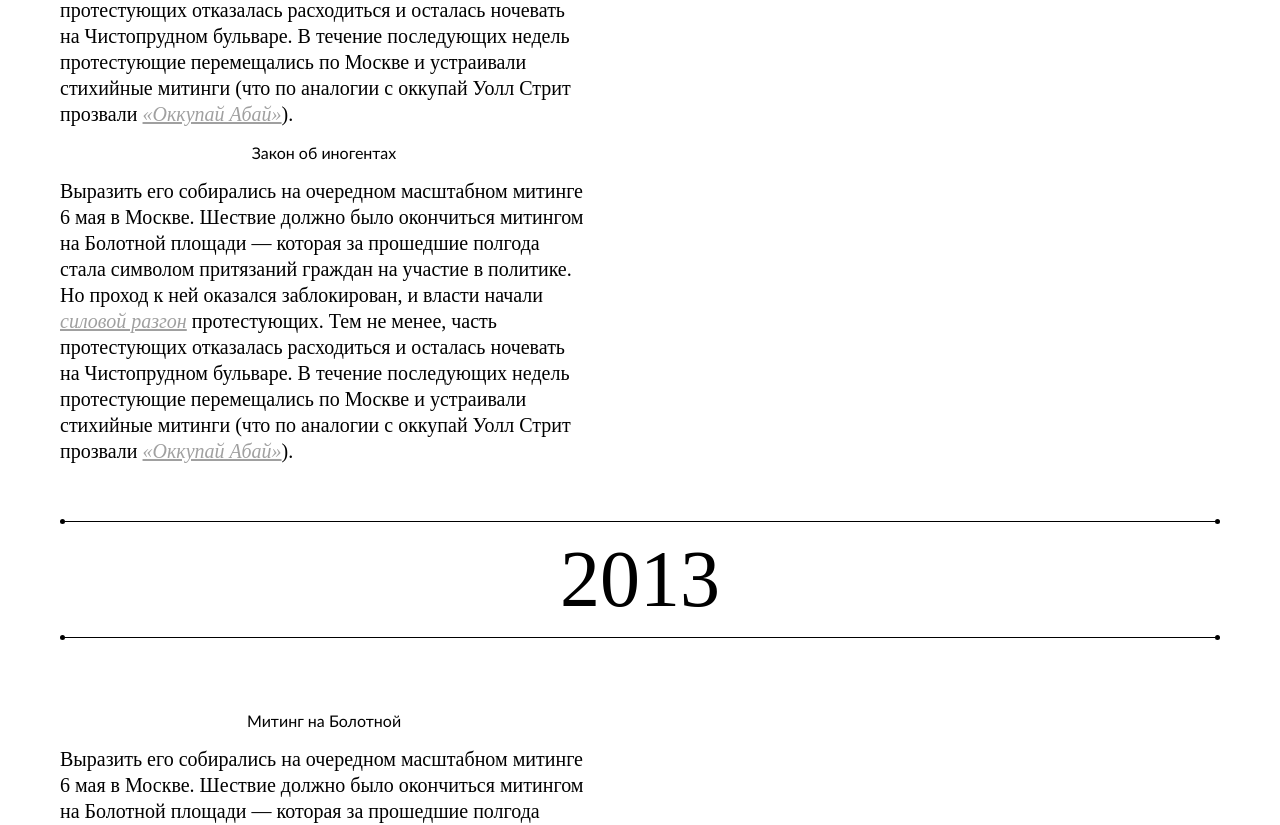
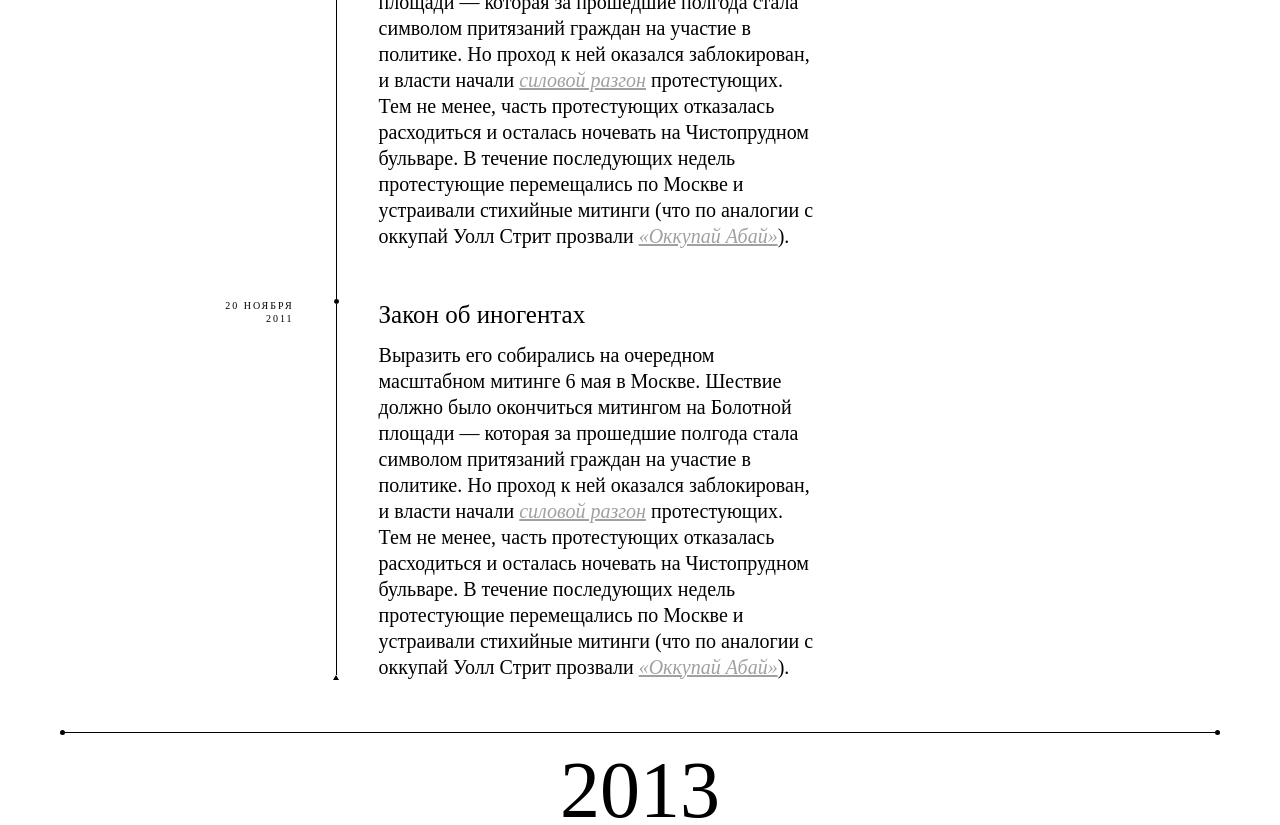
Before and after one commit to Shar1892/AU_Memo, a React (Create React App) app: page / in a window 1280 px wide. Shown: the part 3460-4285 px from the top of the page. Built offline with nearby package versions, Linux system fonts and the light colour scheme.

Commit message:
feat: сделал компонент части таймлайна

```diff
--- a/src/components/timelinePart/timelinePart.css
+++ b/src/components/timelinePart/timelinePart.css
@@ -1,11 +1,89 @@
+.timelinePart {
+	width: 60%;
+	display: grid;
+	grid-template-columns: 1fr 5px 6fr;
+	column-gap: 40px;
+}
+
+.timelinePart__date-container {
+	width: 100%;
+	display: flex;
+	flex-direction: column;
+	align-items: flex-end;
+}
+
+.timelinePart__date {
+	margin: 0;
+	font-family: 'Quant Antiqua';
+	font-style: normal;
+	font-weight: 400;
+	font-size: 10px;
+	line-height: 130%;
+	letter-spacing: 0.2em;
+	text-transform: uppercase;
+	color: var(--simple-text-color);
+}
+
+.timelinePart__separator-container {
+	width: 100%;
+	display: flex;
+	flex-direction: column;
+	align-items: center;
+}
+
+.timelinePart__separator-dot {
+	width: 5px;
+	height: 5px;
+	border-radius: 50%;
+	background-color: #000000;
+}
+
+.timelinePart__separator-line {
+	width: 1px;
+	height: 100%;
+	background-color: #000000;
+}
+
+.timelinePart__separator-triangle {
+	width: 0;
+	height: 0;
+	border-left: 3px solid transparent;
+	border-right: 3px solid transparent;
+	border-bottom: 5px solid #000000;
+}
+
+.timelinePart__content-container {
+	width: 100%;
+	display: flex;
+	flex-direction: column;
+	padding-bottom: 50px;
+	box-sizing: border-box;
+}
+
+.timelinePart__content-container_last {
+	padding-bottom: 0;
+}
+
+.timelinePart__content-title {
+	margin: 0 0 10px 0;
+	font-family: 'Quant Antiqua';
+	font-style: normal;
+	font-weight: 400;
+	font-size: 25px;
+	line-height: 130%;
+	color: var(--simple-text-color);
+}
+
+/*
 .timelinePart {
 	width: 528px;
 	display: flex;
 	flex-direction: column;
 	align-items: center;
 }
+*/
 
-.timelinePart__graphic {
+/*.timelinePart__graphic {
 	width: 100%;
 	display: flex;
 	align-items: center;
@@ -116,3 +194,4 @@
 	line-height: 120%;
 	color: var(--simple-text-color);
 }
+*/
--- a/src/components/timelinePart/timelinePart.js
+++ b/src/components/timelinePart/timelinePart.js
@@ -1,20 +1,34 @@
-/* eslint-disable jsx-a11y/img-redundant-alt */
-import SeparatorLine from '../separatorLine/separatorLine';
-
 import SeriesText from '../seriesText/seriesText';
 
 import './timelinePart.css';
 
-function TimelinePart({data, openVideo}) {
+function TimelinePart({data, openVideo, isLast}) {
 	return (
 		<div className='timelinePart'>
-			<p>{data.title}</p>
-			<SeriesText data={data} />
+			<div className='timelinePart__date-container'>
+				<p className='timelinePart__date'>{data.date.date}</p>
+				<p className='timelinePart__date'>{data.date.year}</p>
+			</div>
+			<div className='timelinePart__separator-container'>
+				<div className='timelinePart__separator-dot'></div>
+				<div className='timelinePart__separator-line'></div>
+				{isLast && <div className='timelinePart__separator-triangle'></div>}
+			</div>
+			<div
+				className={`timelinePart__content-container ${
+					isLast ? 'timelinePart__content-container_last' : ''
+				}`}
+			>
+				<p className='timelinePart__content-title'>{data.title}</p>
+				<SeriesText data={data} />
+			</div>
 		</div>
 	);
 }
 
 export default TimelinePart;
+
+//{data.date.year}
 
 /*
 
--- a/src/components/timelineYear/timelineYear.css
+++ b/src/components/timelineYear/timelineYear.css
@@ -16,7 +16,7 @@
 
 .timelineYear__content {
 	width: 100%;
-	padding: 55px 0;
+	padding: 40px 0 50px 160px;
 	box-sizing: border-box;
 	display: flex;
 	flex-direction: column;
--- a/src/components/timelineYear/timelineYear.js
+++ b/src/components/timelineYear/timelineYear.js
@@ -1,5 +1,7 @@
 import SeparatorLine from '../separatorLine/separatorLine';
 import TimelinePart from '../timelinePart/timelinePart';
+
+import {checkLast} from '../../utils/utils';
 
 import './timelineYear.css';
 
@@ -11,7 +13,7 @@ function TimelineYear({data, openVideo}) {
 			<SeparatorLine />
 			<div className='timelineYear__content'>
 				{data.acts.map((act, i) => (
-					<TimelinePart data={act} key={i} />
+					<TimelinePart data={act} key={i} isLast={checkLast(i, data.acts)} />
 				))}
 			</div>
 		</div>
--- a/src/utils/utils.js
+++ b/src/utils/utils.js
@@ -27,3 +27,7 @@ export const chechMeaningfulPhrase = (text, phraseArr) => {
 		return false;
 	}
 };
+
+export const checkLast = (i, arr) => {
+	return i === arr.length - 1 ? true : false;
+};
```
Also changed, not shown: src/components/timeline/timeline.js (+0 -41 lines).
